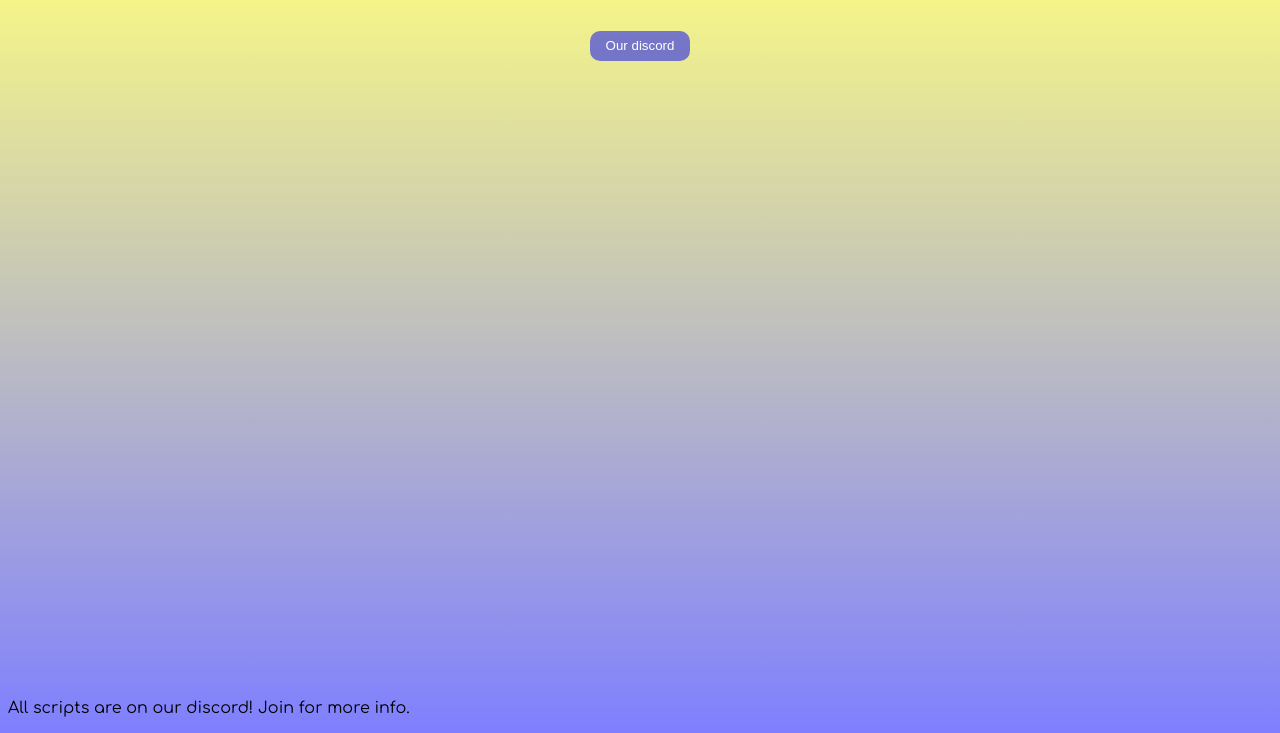
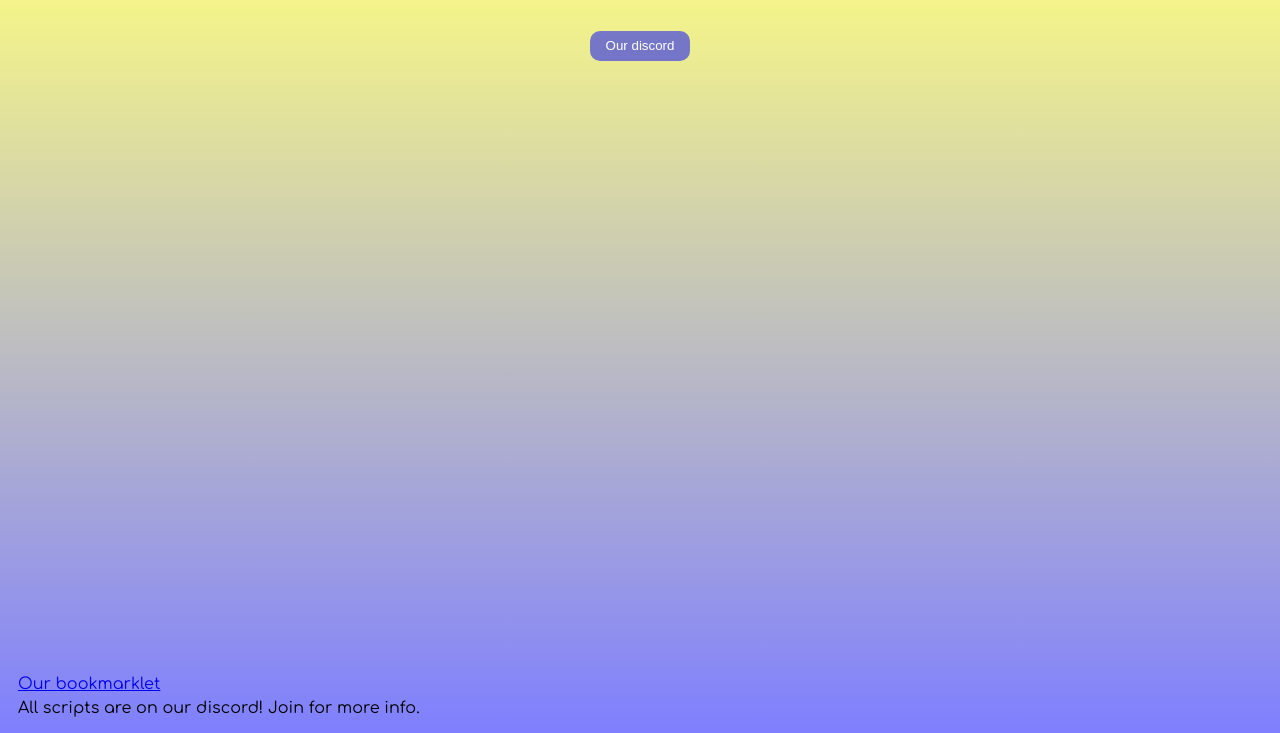
Before and after one commit to helplynch/meu, a plain HTML site: page index.html in a window 1280 px wide. Shown: the part 67-800 px from the top of the page. Drawn offline with Linux system fonts and the light colour scheme.

Commit message:
Update index.html

```diff
--- a/index.html
+++ b/index.html
@@ -1,3 +1,8 @@
+<!--
+Made by Hazard, do not copy anything in this code as it will be found and reported.\
+Having a peek i see? Get out of the source code...
+-->
+
 <title>MEUv2 Official</title>
 <link rel="shortcut icon" href="https://cdn2.iconfinder.com/data/icons/darknet/100/darknet_01_07_abstract_attack_blank_code_computer_contemporary_cool-512.png">
 <meta name="description" content="MEU Gives you the finest experience on a bunch of different webpages and apps using UserMade and SystemMade scripts." />
@@ -9,6 +14,7 @@
 <a href="https://discord.gg/nqNQtNwQre"><button class="gbutton">
   Our discord
   </button></a>
+<a class="ggn" href="javascript:window.open('https://meuhacks.tk');alert('loaded');">Our bookmarklet</a>
 <p class="btg">
   All scripts are on our discord! Join for more info.
 </p>
@@ -47,5 +53,11 @@
   .btg {
     bottom: 0%;
     position: absolute;
+    left: 1.4%;
+  }
+  .ggn {
+    bottom: 5%;
+    position: absolute;
+    left: 1.4%;
   }
 </style>
```
